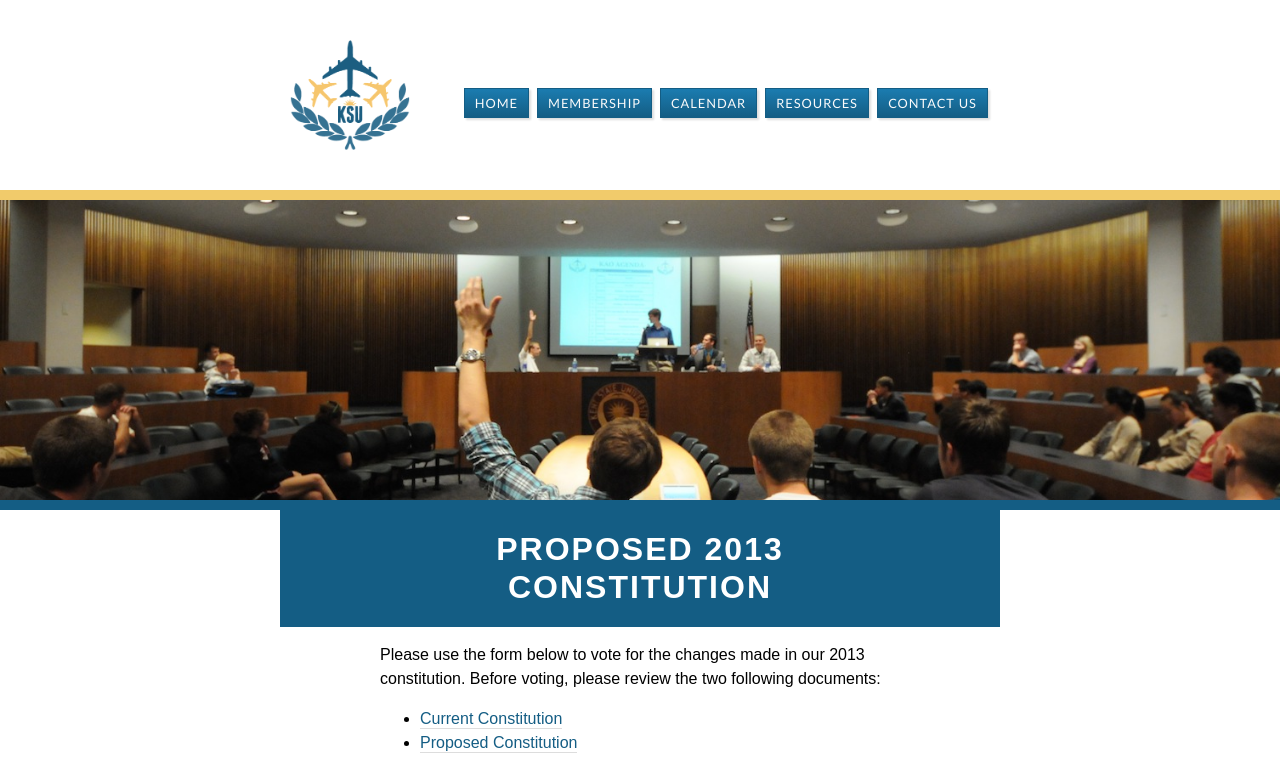
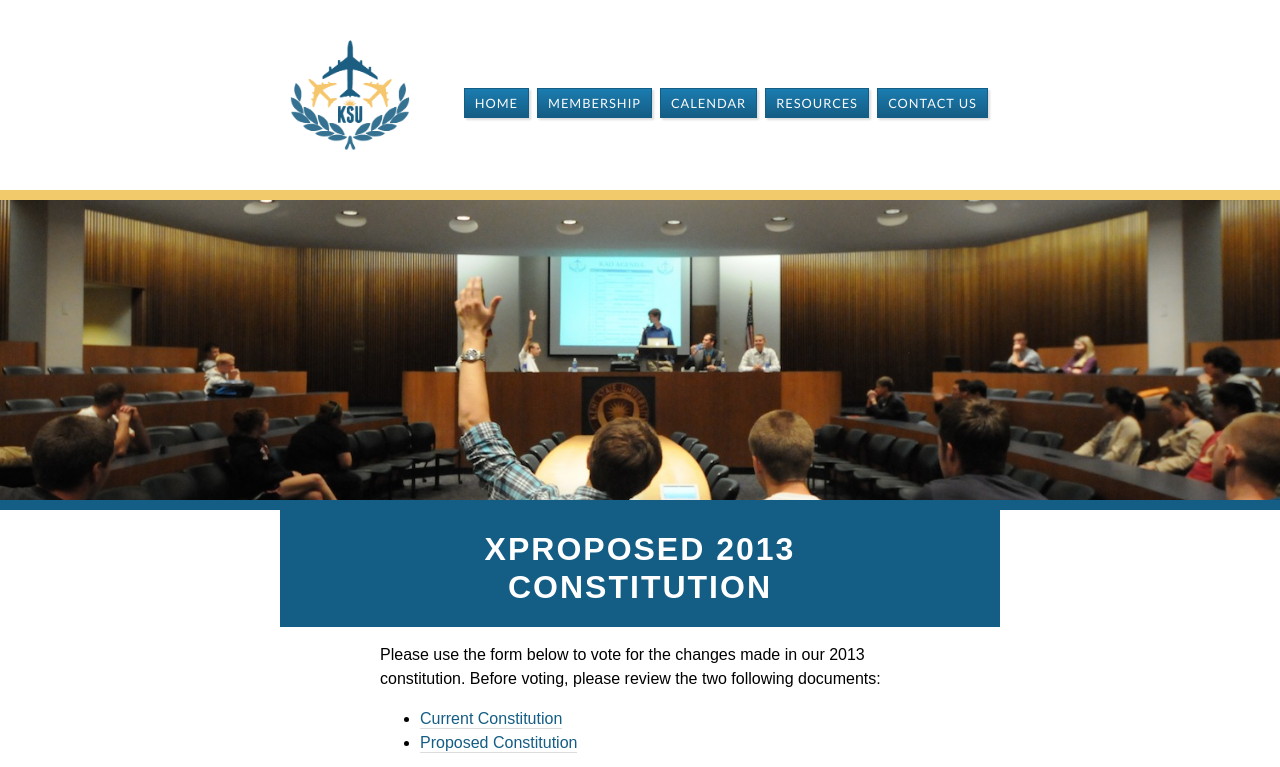
Before and after one commit to tbliss1/kentstateatc.github.com, a Jekyll site: the page built from voting/2013-constitution.md, in a window 1280 px wide, cut to the strip 0-767 px from the top of the page. Built offline with Jekyll 4.4.1, drawn with Linux system fonts in a browser that asks for light colours.

Commit message:
Update 2013-constitution.md
test

```diff
--- a/voting/2013-constitution.md
+++ b/voting/2013-constitution.md
@@ -2,7 +2,7 @@
 layout: hero
 title: Proposed 2013 Constitution
 ---
-# Proposed 2013 Constitution
+# xProposed 2013 Constitution
 
 Please use the form below to vote for the changes made in our 2013 constitution. Before voting, please review the two following documents:
 
```
